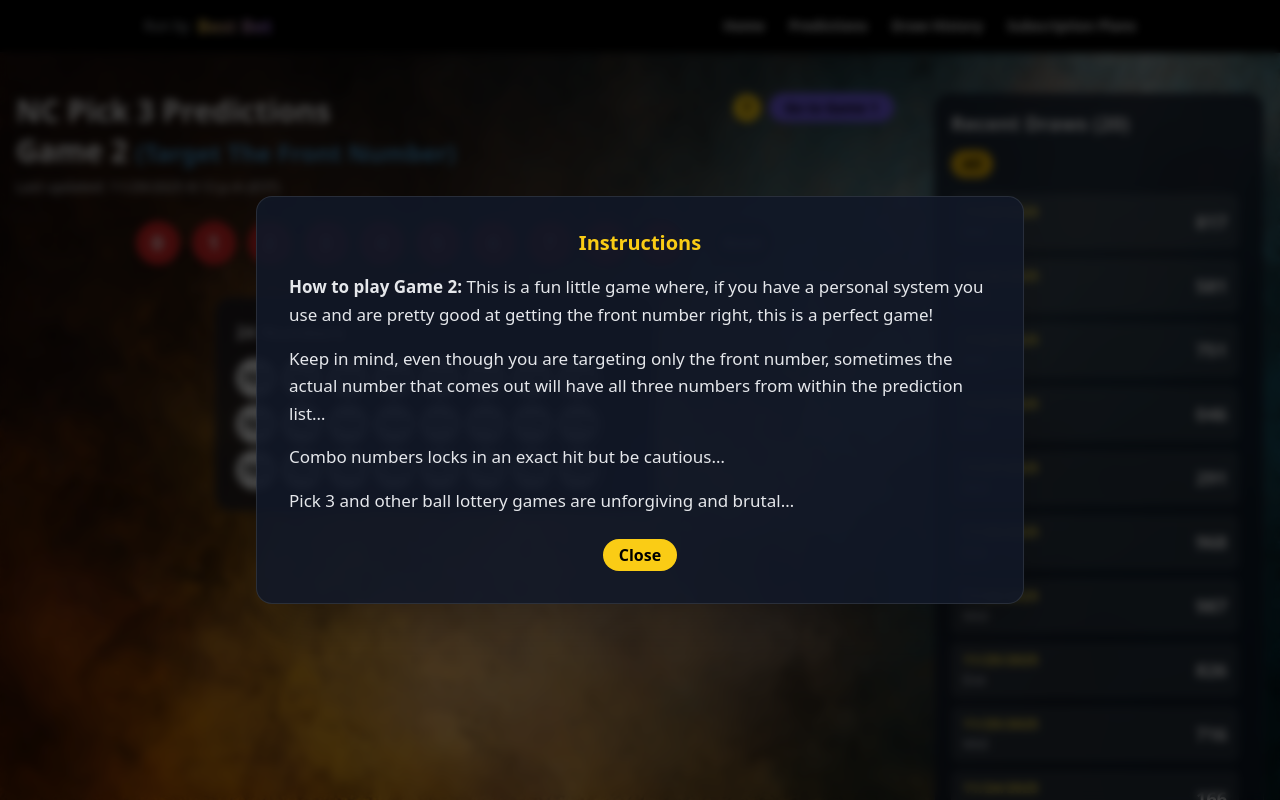
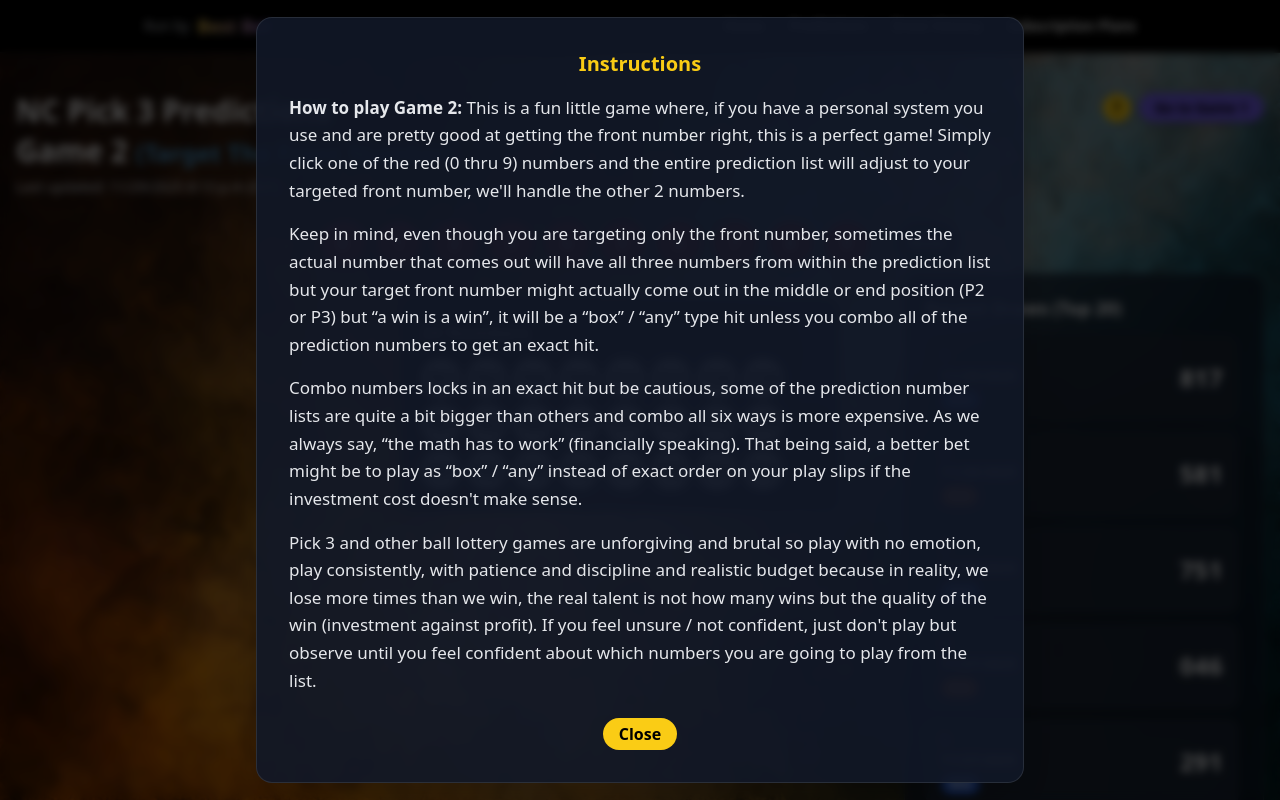
Before and after one commit to Excel2026/nextjs-boilerplate, a Next.js app: page /game2 in a window 1280 px wide. Both pictures are taken after a click on the button "Instructions". Shown: the top 800 px of the page. Built offline with nearby package versions, Linux system fonts and the light colour scheme.

Commit message:
Game 2 mini draw history

```diff
--- a/app/game2/page.tsx
+++ b/app/game2/page.tsx
@@ -40,28 +40,24 @@ function formatLastUpdated(input?: string): string {
 
 export default function Game2Page() {
   const [data, setData] = useState<PredictionsJSON | null>(null);
-  const [history, setHistory] = useState<HistoryRow[]>([]);
   const [selectedDigit, setSelectedDigit] = useState<number | null>(null);
   const [showInstructions, setShowInstructions] = useState(false);
+  const [history, setHistory] = useState<HistoryRow[]>([]);
 
-  // Load Game 2 predictions
   useEffect(() => {
     (async () => {
+      // Predictions
       const res = await fetch("/predictions.json", { cache: "no-store" });
       const j = (await res.json()) as PredictionsJSON;
       setData(j);
-    })();
-  }, []);
 
-  // Load history.json (first 20 rows)
-  useEffect(() => {
-    (async () => {
+      // Draw history (for mini panel)
       try {
-        const res = await fetch("/history.json", { cache: "no-store" });
-        const j = await res.json();
-        setHistory(j.rows?.slice(0, 20) ?? []);
-      } catch (e) {
-        console.error("Error loading history:", e);
+        const h = await fetch("/history.json", { cache: "no-store" });
+        const hist = await h.json();
+        setHistory(hist.rows ?? []);
+      } catch (err) {
+        console.error("Failed to load history.json", err);
       }
     })();
   }, []);
@@ -71,6 +67,7 @@ export default function Game2Page() {
     return sort3Digits(raw);
   }, [data]);
 
+  // Always show all numbers; only swap the first digit visually
   const transformed = useMemo(() => {
     if (selectedDigit === null) return allNums;
     return allNums.map((n) => {
@@ -80,6 +77,7 @@ export default function Game2Page() {
   }, [allNums, selectedDigit]);
 
   const lastUpdated = formatLastUpdated(data?.last_updated);
+  const top20 = history.slice(0, 20);
 
   return (
     <main className="relative min-h-screen text-black">
@@ -93,11 +91,7 @@ export default function Game2Page() {
         }}
       />
 
-      {/* MAIN LAYOUT ROW — Predictions Left, Mini-History Right */}
-      <div className="relative z-20 mx-auto max-w-7xl px-4 py-10 flex flex-col lg:flex-row gap-10">
-
-        {/* LEFT SIDE — the ENTIRE ORIGINAL GAME 2 CONTENT */}
-        <div className="flex-1">
+      <div className="relative z-20 mx-auto max-w-7xl px-4 py-10">
         {/* Header */}
         <div className="flex items-start justify-between gap-4">
           <div className="flex flex-col">
@@ -121,6 +115,8 @@ export default function Game2Page() {
             <button
               onClick={() => setShowInstructions(true)}
               className="inline-flex items-center justify-center w-7 h-7 rounded-full bg-yellow-400 text-black font-bold shadow-md hover:bg-yellow-300 transition"
+              aria-label="Instructions"
+              title="Instructions"
             >
               ?
             </button>
@@ -161,12 +157,13 @@ export default function Game2Page() {
           </button>
         </div>
 
-          {/* Predictions Panel */}
+        {/* Predictions Panel — aligned & packed tighter */}
         <section className="rounded-2xl border border-white/10 bg-gray-900/70 backdrop-blur-md p-5 shadow-lg w-[440px] mx-auto relative left-[-20px]">
           <h2 className="mb-3 text-lg font-semibold text-white">
             {transformed.length} Numbers
           </h2>
 
+          {/* Tight layout: flex-wrap with very small gaps */}
           <div className="flex flex-wrap gap-1.5">
             {transformed.map((n, i) => (
               <div
@@ -178,41 +175,42 @@ export default function Game2Page() {
             ))}
           </div>
         </section>
-        </div>
 
-        {/* RIGHT SIDE — MINI DRAW HISTORY (DESKTOP ONLY) */}
-        <aside className="hidden lg:block w-[330px]">
-          <div className="rounded-2xl bg-gray-900/80 border border-white/10 backdrop-blur-md p-4 shadow-lg text-white">
-            <h2 className="text-xl font-bold mb-3">Recent Draws (20)</h2>
+        {/* Mini Draw History (desktop only) */}
+        <section className="hidden md:block w-[360px] rounded-2xl border border-white/10 bg-gray-900/70 backdrop-blur-md p-5 shadow-lg absolute right-4 top-[220px]">
+          <h2 className="text-lg font-semibold text-white mb-3">
+            Recent Draws (Top 20)
+          </h2>
 
-            {/* Pills */}
-            <div className="flex gap-2 mb-4">
-              <span className="px-3 py-1 rounded-full bg-yellow-500 text-black text-sm font-bold">
-                All
+          <div className="max-h-[600px] overflow-y-auto pr-1">
+            {top20.map((row, idx) => (
+              <div
+                key={idx}
+                className="mb-2 rounded-xl bg-gray-800/80 px-4 py-3 text-white flex items-center justify-between shadow"
+              >
+                <div className="flex flex-col">
+                  <span className="text-sm text-gray-300">{idx + 1}</span>
+                  <span className="text-sm font-semibold">{row.Date}</span>
+                  <span
+                    className={`mt-1 text-xs font-bold px-2 py-0.5 rounded-full w-fit ${
+                      row.Draw === "Mid"
+                        ? "bg-blue-600 text-white"
+                        : "bg-orange-500 text-white"
+                    }`}
+                  >
+                    {row.Draw}
                   </span>
                 </div>
 
-            {/* Table */}
-            <div className="text-sm space-y-2 max-h-[700px] overflow-y-auto pr-2">
-
-              {history.map((row, idx) => {
-                const num = `${row.P1}${row.P2}${row.P3}`;
-                return (
-                  <div
-                    key={idx}
-                    className="flex justify-between items-center bg-white/10 px-3 py-2 rounded-lg"
-                  >
-                    <div className="flex flex-col">
-                      <span className="font-bold text-yellow-300">{row.Date}</span>
-                      <span className="text-gray-300">{row.Draw}</span>
-                    </div>
-                    <div className="text-lg font-extrabold text-white">{num}</div>
-                  </div>
-                );
-              })}
+                <div className="text-right text-2xl font-extrabold tracking-wide">
+                  {row.P1}
+                  {row.P2}
+                  {row.P3}
                 </div>
               </div>
-        </aside>
+            ))}
+          </div>
+        </section>
       </div>
 
       {/* ===== Instructions Modal ===== */}
@@ -230,25 +228,44 @@ export default function Game2Page() {
             </h2>
 
             <div className="text-[17px] leading-relaxed space-y-4 text-gray-200">
-              {/* === (YOUR MODAL CONTENT LEFT UNTOUCHED) === */}
               <p>
-                <strong>How to play Game 2:</strong> This is a fun little game where,
-                if you have a personal system you use and are pretty good at getting
-                the front number right, this is a perfect game!
+                <strong>How to play Game 2:</strong> This is a fun little game
+                where, if you have a personal system you use and are pretty good
+                at getting the front number right, this is a perfect game!
+                Simply click one of the red (0 thru 9) numbers and the entire
+                prediction list will adjust to your targeted front number, we'll
+                handle the other 2 numbers.
               </p>
 
               <p>
-                Keep in mind, even though you are targeting only the front number,
-                sometimes the actual number that comes out will have all three numbers
-                from within the prediction list…
+                Keep in mind, even though you are targeting only the front
+                number, sometimes the actual number that comes out will have all
+                three numbers from within the prediction list but your target
+                front number might actually come out in the middle or end
+                position (P2 or P3) but “a win is a win”, it will be a “box” /
+                “any” type hit unless you combo all of the prediction numbers to
+                get an exact hit.
               </p>
 
               <p>
-                Combo numbers locks in an exact hit but be cautious…
+                Combo numbers locks in an exact hit but be cautious, some of the
+                prediction number lists are quite a bit bigger than others and
+                combo all six ways is more expensive. As we always say, “the
+                math has to work” (financially speaking). That being said, a
+                better bet might be to play as “box” / “any” instead of exact
+                order on your play slips if the investment cost doesn't make
+                sense.
               </p>
 
               <p>
-                Pick 3 and other ball lottery games are unforgiving and brutal…
+                Pick 3 and other ball lottery games are unforgiving and brutal
+                so play with no emotion, play consistently, with patience and
+                discipline and realistic budget because in reality, we lose more
+                times than we win, the real talent is not how many wins but the
+                quality of the win (investment against profit). If you feel
+                unsure / not confident, just don't play but observe until you
+                feel confident about which numbers you are going to play from
+                the list.
               </p>
             </div>
 
@@ -292,7 +309,16 @@ export default function Game2Page() {
           border-radius: 9999px;
           font-size: 0.875rem;
           font-weight: 600;
+          text-decoration: none;
+          color: #000;
           animation: colorMorph 6s ease-in-out infinite;
+          box-shadow: 0 2px 5px rgba(0, 0, 0, 0.25);
+          transition: transform 0.3s ease, box-shadow 0.3s ease;
+        }
+
+        .animated-color-pill:hover {
+          transform: scale(1.08);
+          box-shadow: 0 4px 12px rgba(255, 255, 255, 0.3);
         }
 
         @keyframes fadeIn {
```
Also changed, not shown: 1 other file (tests, documents, lock files or other folders). Lines whose indentation alone changed are shown as unchanged.
